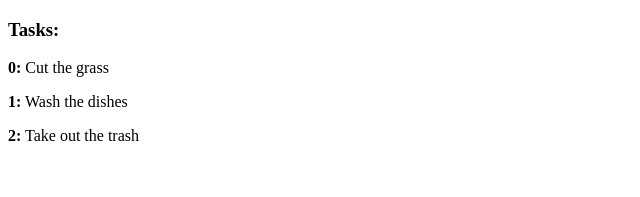
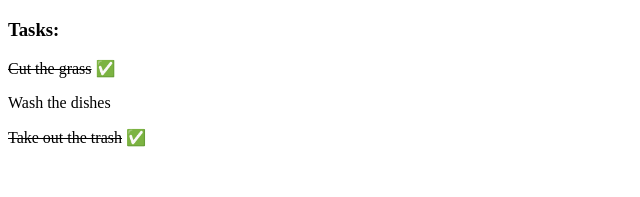
Before and after one commit to Erikote04/Svelte-Tutorial-in-Deep, a Svelte app: page / in a window 1280 px wide. Shown: the top 197 px of the page, without its empty margins (0-640 px from the left). Built offline with nearby package versions, Linux system fonts and the light colour scheme.

Commit message:
Each block statement. Child components

```diff
--- a/src/App.svelte
+++ b/src/App.svelte
@@ -1,13 +1,15 @@
 <script>
+    import Task from "./Task.svelte"
+
     let tasks = [
-        "Cut the grass",
-        "Wash the dishes",
-        "Take out the trash"
+        { name: "Cut the grass", finished: true },
+        { name: "Wash the dishes", finished: false },
+        { name: "Take out the trash", finished: true }
     ];
 </script>
 
 <h3>Tasks:</h3>
 
-{#each tasks as task, index}
-    <p><strong>{index}:</strong> {task}</p>
+{#each tasks as task}
+    <Task name={task.name} finished={task.finished} />
 {/each}
--- /dev/null
+++ b/src/Task.svelte
@@ -0,0 +1,10 @@
+<script>
+    export let name;
+    export let finished;
+</script>
+
+{#if finished}
+    <p><del>{name}</del> ✅</p>
+{:else}
+    <p>{name}</p>
+{/if}
```
